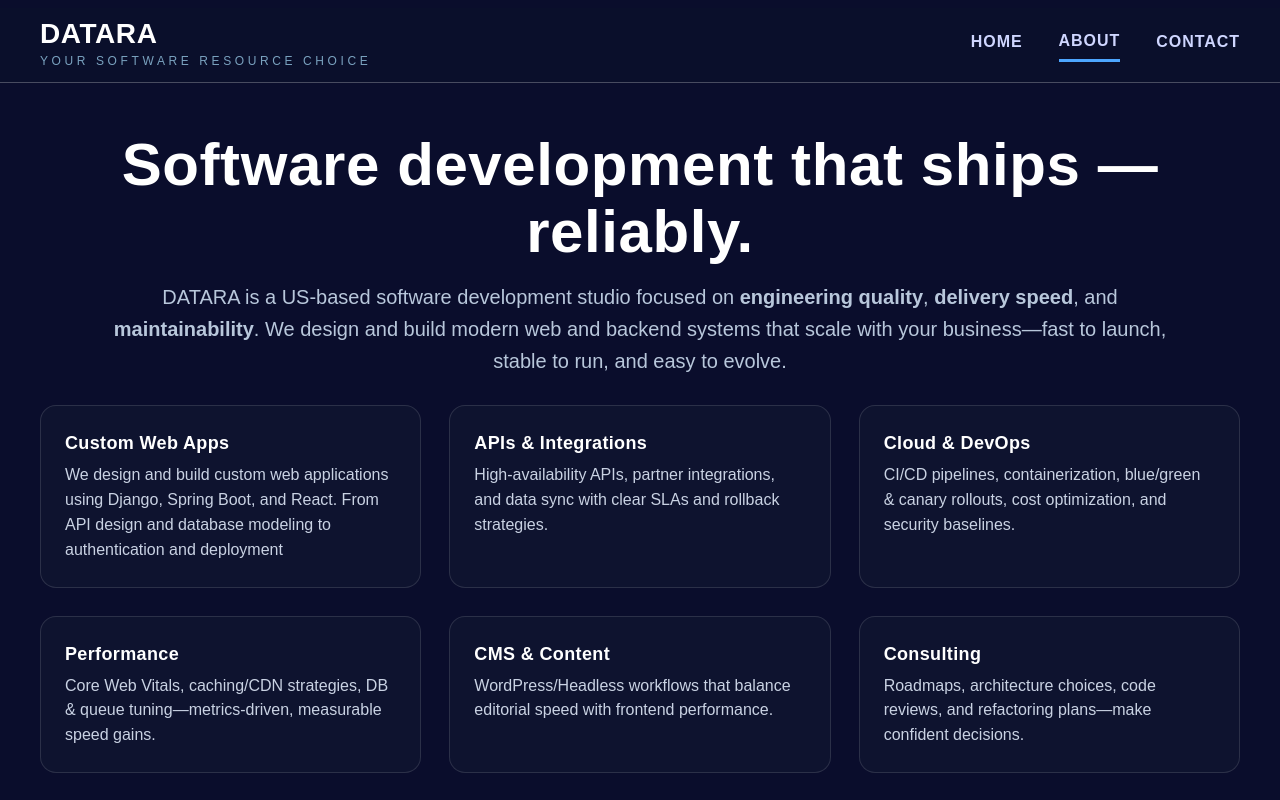
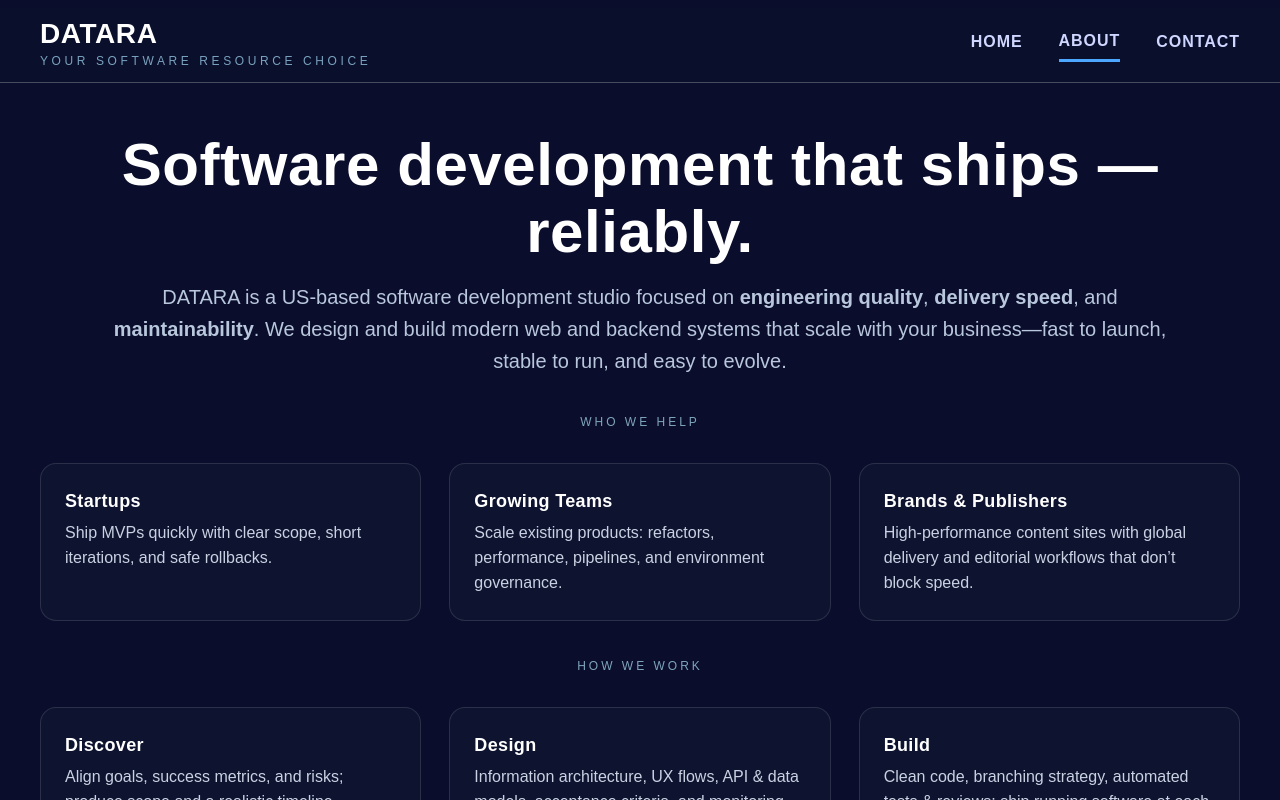
Before and after one commit to tianfanyang1/datara, a React (Vite) app: page /about in a window 1280 px wide. Built offline with nearby package versions, Linux system fonts and the light colour scheme.

Commit message:
fix page

```diff
--- a/src/components/About.jsx
+++ b/src/components/About.jsx
@@ -10,33 +10,6 @@ export default function About() {
           backend systems that scale with your business—fast to launch, stable to run,
           and easy to evolve.
         </p>
-
-        <div className="cards-grid" style={{ marginTop: 12 }}>
-          <article className="card">
-            <h3>Custom Web Apps</h3>
-            <p>We design and build custom web applications using Django, Spring Boot, and React. From API design and database modeling to authentication and deployment</p>
-          </article>
-          <article className="card">
-            <h3>APIs & Integrations</h3>
-            <p>High-availability APIs, partner integrations, and data sync with clear SLAs and rollback strategies.</p>
-          </article>
-          <article className="card">
-            <h3>Cloud & DevOps</h3>
-            <p>CI/CD pipelines, containerization, blue/green & canary rollouts, cost optimization, and security baselines.</p>
-          </article>
-          <article className="card">
-            <h3>Performance</h3>
-            <p>Core Web Vitals, caching/CDN strategies, DB & queue tuning—metrics-driven, measurable speed gains.</p>
-          </article>
-          <article className="card">
-            <h3>CMS & Content</h3>
-            <p>WordPress/Headless workflows that balance editorial speed with frontend performance.</p>
-          </article>
-          <article className="card">
-            <h3>Consulting</h3>
-            <p>Roadmaps, architecture choices, code reviews, and refactoring plans—make confident decisions.</p>
-          </article>
-        </div>
 
         <p className="eyebrow" style={{ marginTop: 36 }}>Who we help</p>
         <div className="cards-grid">
```
